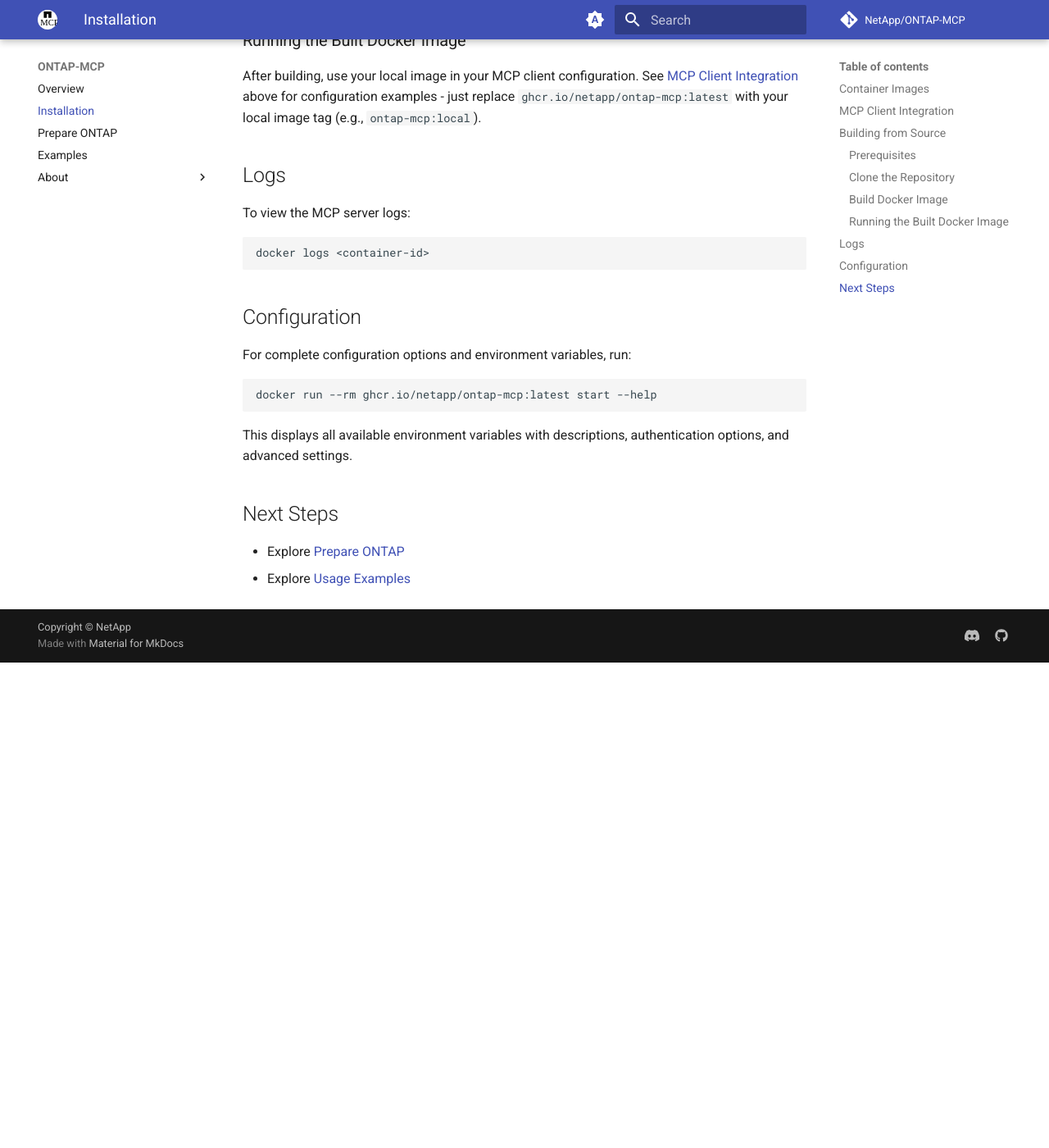
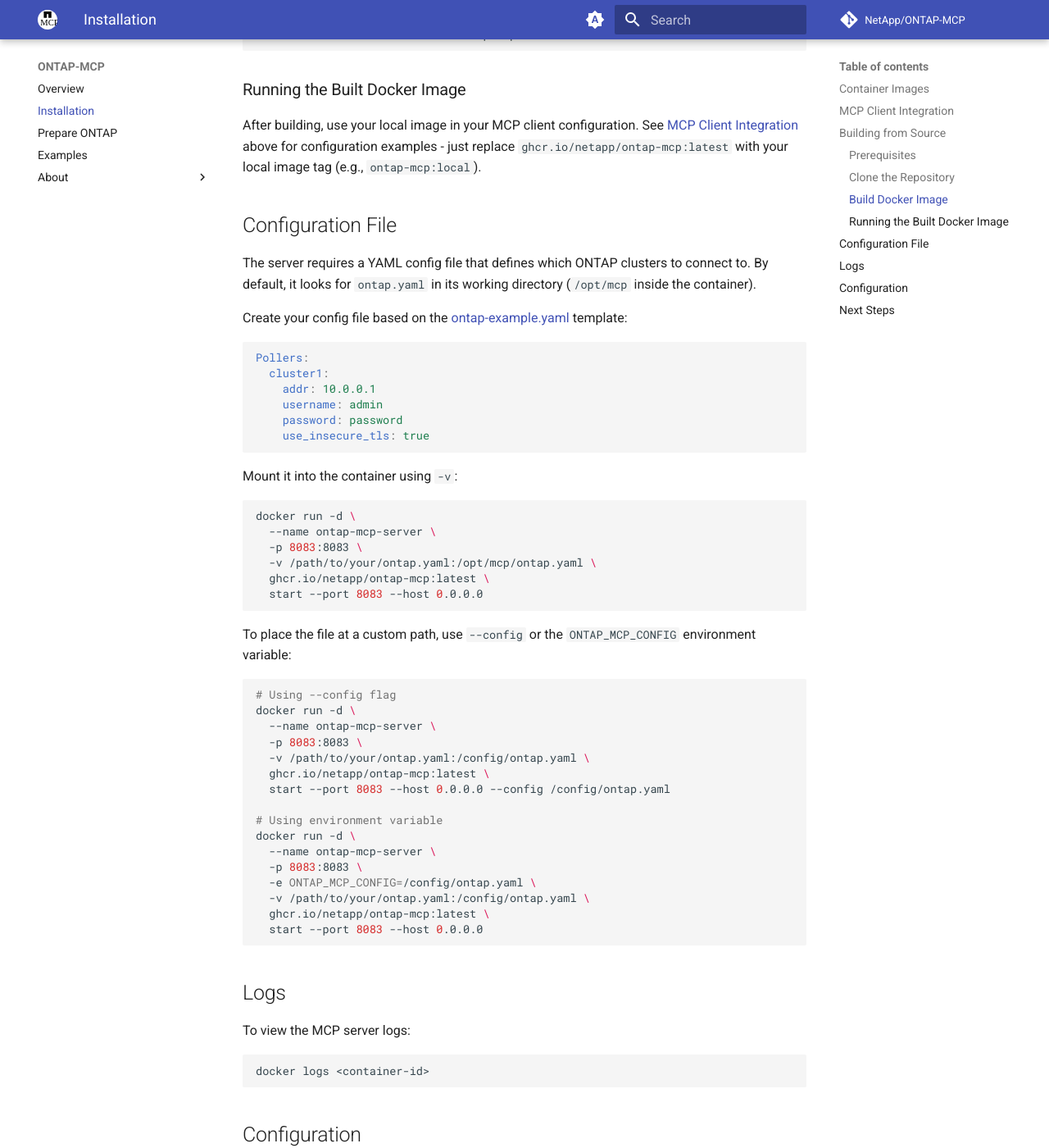
Before and after one commit to NetApp/ontap-mcp, an MkDocs documentation site: the page built from docs/install.md, in a window 1280 px wide and 1400 px high, scrolled down 1944 px. Shown: the whole window at 82% size. Built offline with MkDocs 1.6.1 and Material for MkDocs 9.7.7, drawn with Linux system fonts in a browser that asks for light colours; comment, search, counter and statistics services are not loaded; the version menu is left out; before the commit the page ends 2752 px from its top, so only the background shows below that; some of the changed text lies outside the part shown.

Commit message:
doc: add config path to docs

````diff
--- a/docs/install.md
+++ b/docs/install.md
@@ -20,12 +20,15 @@
 ```bash
 docker run -d \
   --name ontap-mcp-server \
-  -p 8082:8082 \
+  -p 8083:8083 \
+  -v /path/to/your/ontap.yaml:/opt/mcp/ontap.yaml \
   ghcr.io/netapp/ontap-mcp:latest \
-  start --http --port 8082 --host 0.0.0.0
+  start --port 8083 --host 0.0.0.0
 ```
 
 If you only want to bind to localhost, omit the `--host` option.
+
+See [Configuration File](#configuration-file) below for details on preparing `ontap.yaml`.
 
 Then configure your mcp.json:
 
@@ -34,7 +37,7 @@
   "servers": {
     "ontap-mcp": {
       "type": "http",
-      "url": "http://your-server-ip:8082"
+      "url": "http://your-server-ip:8083"
     }
   }
 }
@@ -81,6 +84,54 @@
 
 After building, use your local image in your MCP client configuration. See [MCP Client Integration](#mcp-client-integration) above for configuration examples - just replace `ghcr.io/netapp/ontap-mcp:latest` with your local image tag (e.g., `ontap-mcp:local`).
 
+## Configuration File
+
+The server requires a YAML config file that defines which ONTAP clusters to connect to.
+By default, it looks for `ontap.yaml` in its working directory (`/opt/mcp` inside the container).
+
+Create your config file based on the [ontap-example.yaml](https://github.com/NetApp/ontap-mcp/blob/main/ontap-example.yaml) template:
+
+```yaml
+Pollers:
+  cluster1:
+    addr: 10.0.0.1
+    username: admin
+    password: password
+    use_insecure_tls: true
+```
+
+Mount it into the container using `-v`:
+
+```bash
+docker run -d \
+  --name ontap-mcp-server \
+  -p 8083:8083 \
+  -v /path/to/your/ontap.yaml:/opt/mcp/ontap.yaml \
+  ghcr.io/netapp/ontap-mcp:latest \
+  start --port 8083 --host 0.0.0.0
+```
+
+To place the file at a custom path, use `--config` or the `ONTAP_MCP_CONFIG` environment variable:
+
+```bash
+# Using --config flag
+docker run -d \
+  --name ontap-mcp-server \
+  -p 8083:8083 \
+  -v /path/to/your/ontap.yaml:/config/ontap.yaml \
+  ghcr.io/netapp/ontap-mcp:latest \
+  start --port 8083 --host 0.0.0.0 --config /config/ontap.yaml
+
+# Using environment variable
+docker run -d \
+  --name ontap-mcp-server \
+  -p 8083:8083 \
+  -e ONTAP_MCP_CONFIG=/config/ontap.yaml \
+  -v /path/to/your/ontap.yaml:/config/ontap.yaml \
+  ghcr.io/netapp/ontap-mcp:latest \
+  start --port 8083 --host 0.0.0.0
+```
+
 ## Logs
 
 To view the MCP server logs:
````
